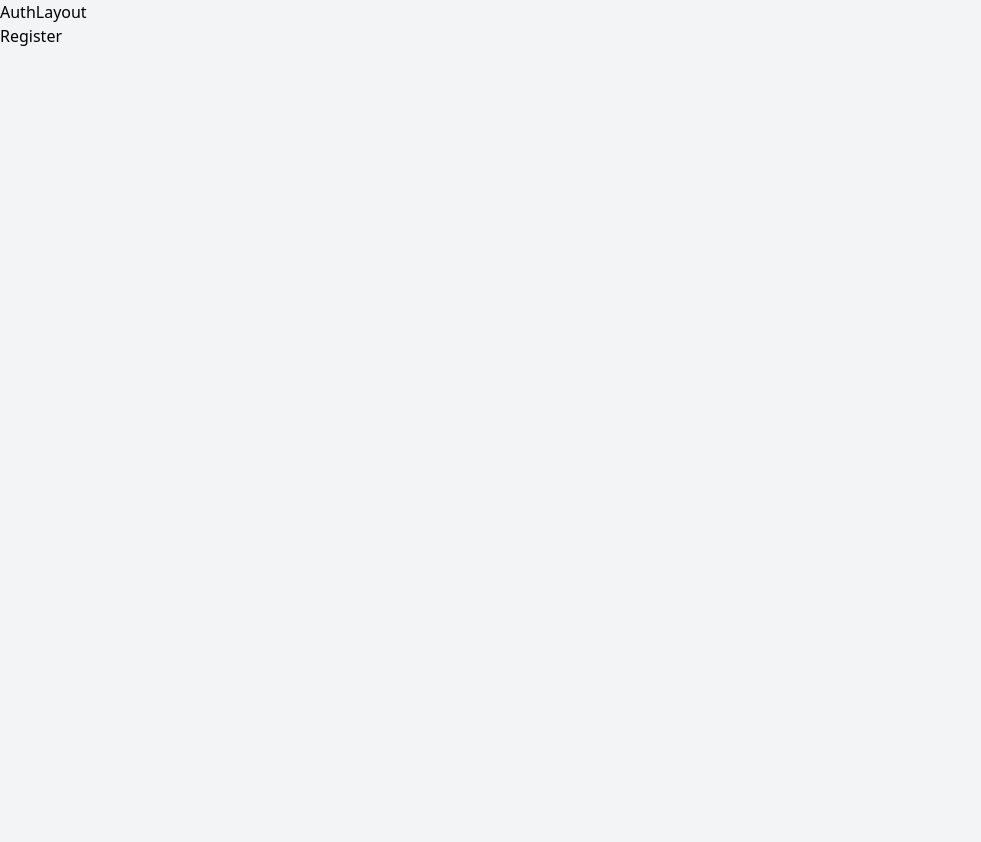
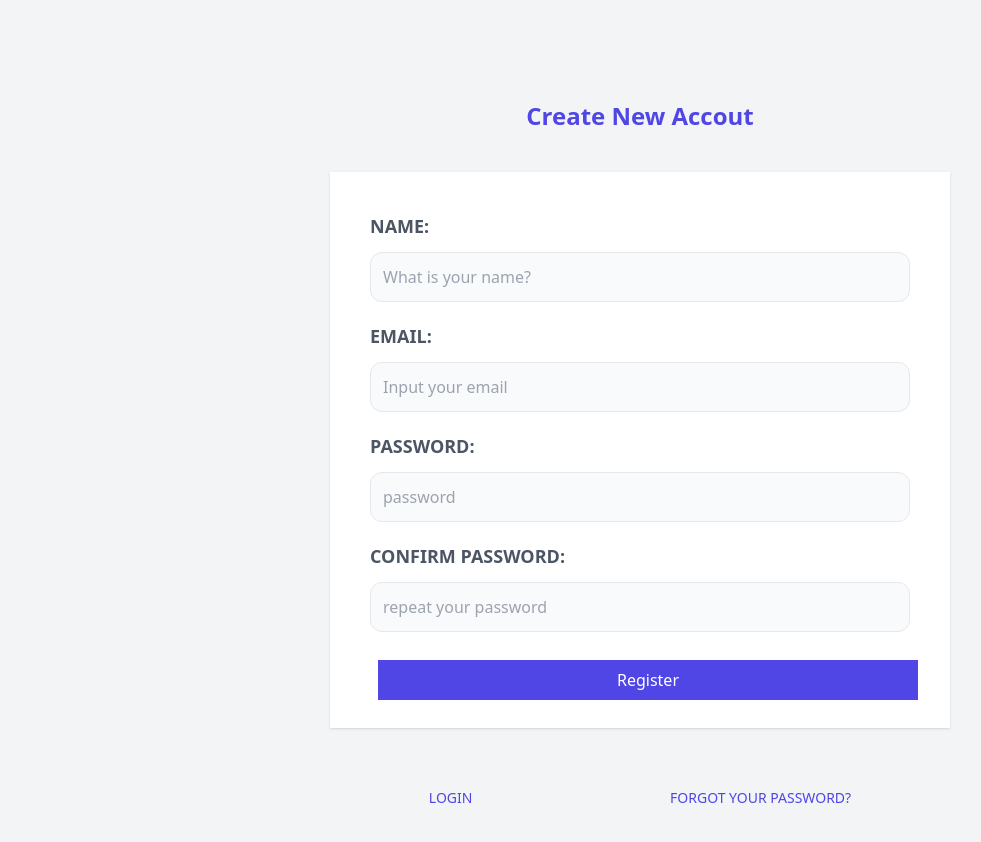
Before and after one commit to reloadercf/frontend-tasks, a React (Vite) app: page /register in a window 1280 px wide. Shown: the top 842 px of the page, without its empty margins (0-981 px from the left). Before the commit the page ends 800 px from the top, so only its background shows below. Built offline with nearby package versions, Linux system fonts and the light colour scheme.

Commit message:
feat: :lipstick: Add main layout, create style for login and register

```diff
--- a/src/layouts/AuthLayout.tsx
+++ b/src/layouts/AuthLayout.tsx
@@ -2,9 +2,10 @@ import { Outlet } from 'react-router-dom';
 
 export const AuthLayout = () => {
   return (
-    <div>
-      AuthLayout
-      <Outlet />
-    </div>
+    <main className="container mx-auto mt-5 md:mt-20 p-5 md:flex md:justify-center">
+      <div className="md:w-2/3 lg:w-1/2">
+        <Outlet />
+      </div>
+    </main>
   );
 };
--- a/src/pages/Login.tsx
+++ b/src/pages/Login.tsx
@@ -1,3 +1,64 @@
+/* eslint-disable jsx-a11y/label-has-associated-control */
+import { Link } from 'react-router-dom';
+
 export const Login = () => {
-  return <div>Login</div>;
+  return (
+    <>
+      <h1 className="text-indigo-600 font-black text-6xl capitalize">
+        admin your
+        <span className="text-slate-700"> projects</span>
+      </h1>
+
+      <form className="my-10 bg-white shadow px-10 py-5">
+        <div className="my-5">
+          <label
+            className="uppercase text-gray-600 block text-lg font-bold"
+            htmlFor="email"
+          >
+            Email:
+          </label>
+          <input
+            type="email"
+            placeholder="input your email"
+            className="w-full mt-3 p-3 border rounded-xl bg-gray-100"
+            id="email"
+          />
+        </div>
+        <div className="my-5">
+          <label
+            className="uppercase text-gray-600 block text-lg font-bold"
+            htmlFor="password"
+          >
+            Password:
+          </label>
+          <input
+            type="password"
+            placeholder="password"
+            className="w-full mt-3 p-3 border rounded-xl bg-gray-100"
+            id="email"
+          />
+        </div>
+        <input
+          type="submit"
+          value="Login"
+          className="bg-indigo-600 w-full m-2 text-white py-2
+          hover:cursor-pointer hover:bg-indigo-950 transition-colors"
+        />
+      </form>
+      <nav className="lg:flex lg:justify-around">
+        <Link
+          className="block text-center my-5 text-indigo-600 uppercase text-sm"
+          to="register"
+        >
+          Create account now!
+        </Link>
+        <Link
+          className="block text-center my-5 text-indigo-600 uppercase text-sm"
+          to="forget-password"
+        >
+          Forgot your password?
+        </Link>
+      </nav>
+    </>
+  );
 };
--- a/src/pages/Register.tsx
+++ b/src/pages/Register.tsx
@@ -1,3 +1,90 @@
+/* eslint-disable jsx-a11y/label-has-associated-control */
+import { Link } from 'react-router-dom';
+
 export const Register = () => {
-  return <div>Register</div>;
+  return (
+    <div>
+      <h2 className="capitalize text-center text-indigo-600 font-bold text-2xl">
+        Create new accout
+      </h2>
+      <form className="my-10 bg-white shadow px-10 py-5">
+        <div className="my-5">
+          <label
+            className="uppercase text-gray-600 block text-lg font-bold"
+            htmlFor="name"
+          >
+            Name:
+          </label>
+          <input
+            type="text"
+            placeholder="What is your name?"
+            className="w-full mt-3 p-3 border rounded-xl bg-gray-50"
+            id="name"
+          />
+        </div>
+        <div className="my-5">
+          <label
+            className="uppercase text-gray-600 block text-lg font-bold"
+            htmlFor="email"
+          >
+            Email:
+          </label>
+          <input
+            type="email"
+            placeholder="Input your email"
+            className="w-full mt-3 p-3 border rounded-xl bg-gray-50"
+            id="email"
+          />
+        </div>
+        <div className="my-5">
+          <label
+            className="uppercase text-gray-600 block text-lg font-bold"
+            htmlFor="password"
+          >
+            Password:
+          </label>
+          <input
+            type="password"
+            placeholder="password"
+            className="w-full mt-3 p-3 border rounded-xl bg-gray-50"
+            id="email"
+          />
+        </div>
+        <div className="my-5">
+          <label
+            className="uppercase text-gray-600 block text-lg font-bold"
+            htmlFor="repeatPassword"
+          >
+            Confirm password:
+          </label>
+          <input
+            type="password"
+            placeholder="repeat your password"
+            className="w-full mt-3 p-3 border rounded-xl bg-gray-50"
+            id="repeatPassword"
+          />
+        </div>
+        <input
+          type="submit"
+          value="Register"
+          className="bg-indigo-600 w-full m-2 text-white py-2
+          hover:cursor-pointer hover:bg-indigo-950 transition-colors"
+        />
+      </form>
+      <nav className="lg:flex lg:justify-around">
+        <Link
+          className="block text-center my-5 text-indigo-600 uppercase text-sm"
+          to="/"
+        >
+          Login
+        </Link>
+        <Link
+          className="block text-center my-5 text-indigo-600 uppercase text-sm"
+          to="forget-password"
+        >
+          Forgot your password?
+        </Link>
+      </nav>
+    </div>
+  );
 };
```
